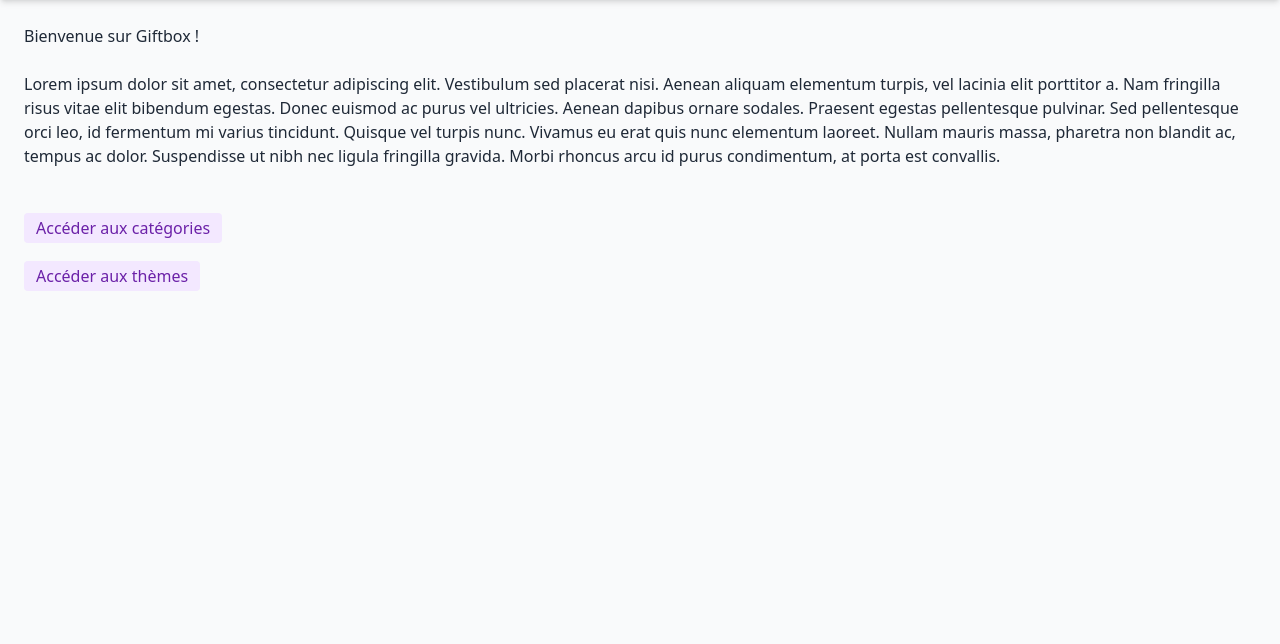
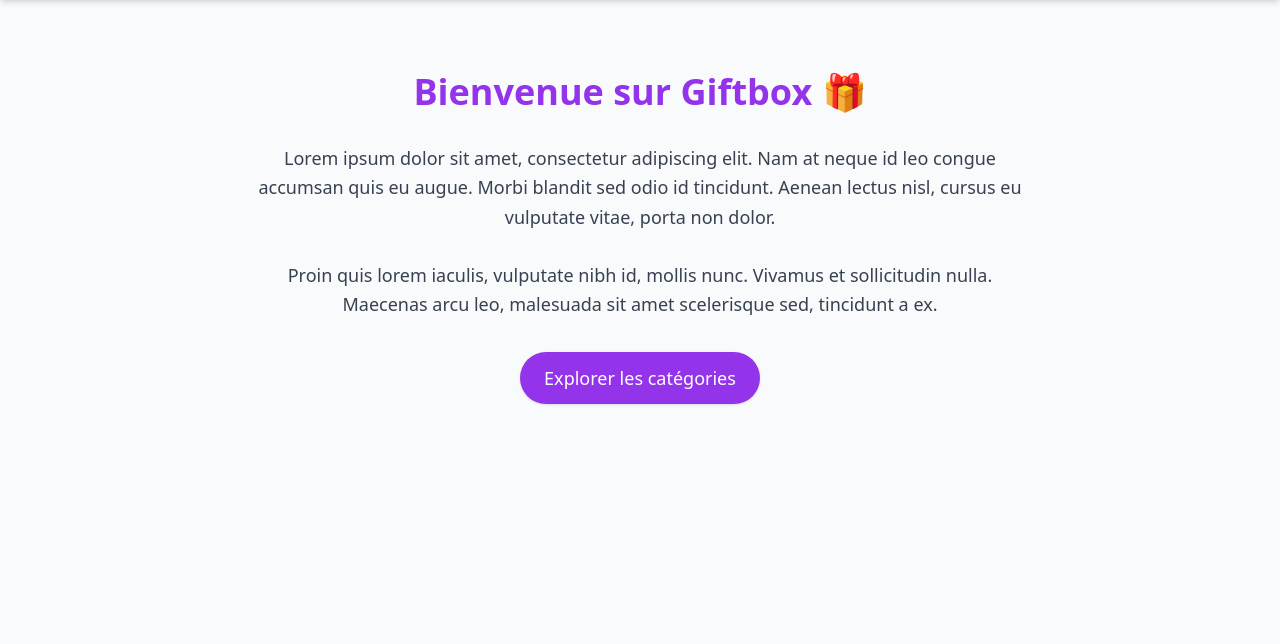
Before and after one commit to hugo-decrypte/TP_GITBOX, a PHP site: template gift.appli/src/views/home.html.twig in a window 1280 px wide. Shown: the part 64-708 px from the top of the page. Run offline with PHP 8.4, Linux system fonts and the light colour scheme; the template is opened without the code that fills it, so the values that code supplies are empty; some libraries are stand-ins or nearby versions.

Commit message:
doc sur les modèles et controleurs

```diff
--- a/gift.appli/src/Controllers/HomeAction.php
+++ b/gift.appli/src/Controllers/HomeAction.php
@@ -11,6 +11,11 @@ use Twig\Error\LoaderError;
 use Twig\Error\RuntimeError;
 use Twig\Error\SyntaxError;
 
+
+/**
+ * Contrôleur de la page d'accueil de l'application.
+ */
+
 class HomeAction extends AbstractAction {
 
     public function __invoke(Request $request, Response $response, array $args)
--- a/gift.appli/src/Controllers/PrestationParCategorieAction.php
+++ b/gift.appli/src/Controllers/PrestationParCategorieAction.php
@@ -8,6 +8,10 @@ use Psr\Http\Message\ResponseInterface as Response;
 use Psr\Http\Message\ServerRequestInterface as Request;
 use Slim\Views\Twig;
 
+
+/**
+ * Contrôleur chargé d'afficher les prestations d'une catégorie spécifique.
+ */
 class PrestationParCategorieAction extends AbstractAction {
 
     public function __invoke(Request $request, Response $response, array $args): Response {
--- a/gift.appli/src/views/home.html.twig
+++ b/gift.appli/src/views/home.html.twig
@@ -1,19 +1,24 @@
 {% extends "categories.html.twig" %}
 
+{% block title %}Accueil - Giftbox{% endblock %}
+
 {% block body %}
-    <h1>Bienvenue sur Giftbox !</h1>
-    <br>
-    <p>Lorem ipsum dolor sit amet, consectetur adipiscing elit. Vestibulum sed placerat nisi.
-        Aenean aliquam elementum turpis, vel lacinia elit porttitor a.
-        Nam fringilla risus vitae elit bibendum egestas. Donec euismod ac purus vel ultricies.
-        Aenean dapibus ornare sodales. Praesent egestas pellentesque pulvinar.
-        Sed pellentesque orci leo, id fermentum mi varius tincidunt. Quisque vel turpis nunc.
-        Vivamus eu erat quis nunc elementum laoreet. Nullam mauris massa, pharetra non blandit ac, tempus ac dolor.
-        Suspendisse ut nibh nec ligula fringilla gravida. Morbi rhoncus arcu id purus condimentum, at porta est convallis.</p>
-    <br>
-    <br>
-    <a class="px-3 py-1 bg-purple-100 text-purple-800 rounded hover:bg-purple-200 transition" href="/categories">Accéder aux catégories</a>
-    <br>
-    <br>
-    <a class="px-3 py-1 bg-purple-100 text-purple-800 rounded hover:bg-purple-200 transition" href="/theme">Accéder aux thèmes</a>
+    <div class="text-center mt-12 space-y-8">
+
+        <h1 class="text-4xl font-extrabold text-purple-600">Bienvenue sur Giftbox 🎁</h1>
+
+        <p class="text-lg text-gray-700 max-w-3xl mx-auto leading-relaxed">
+            Lorem ipsum dolor sit amet, consectetur adipiscing elit.
+            Nam at neque id leo congue accumsan quis eu augue. Morbi blandit sed odio id tincidunt.
+            Aenean lectus nisl, cursus eu vulputate vitae, porta non dolor.             <br><br>
+
+            Proin quis lorem iaculis, vulputate nibh id, mollis nunc. Vivamus et sollicitudin nulla.
+            Maecenas arcu leo, malesuada sit amet scelerisque sed, tincidunt a ex.
+        </p>
+
+        <a href="/categories" class="inline-block px-6 py-3 bg-purple-600 text-white text-lg rounded-full shadow hover:bg-purple-700 transition">
+            Explorer les catégories
+        </a>
+
+    </div>
 {% endblock %}
```
Also changed, not shown: gift.appli/src/Controllers/AbstractAction.php (+7 -0 lines), gift.appli/src/Controllers/CategorieIdAction.php (+7 -0 lines), gift.appli/src/Controllers/CategoriesAction.php (+9 -0 lines), gift.appli/src/Controllers/PrestationAction.php (+14 -0 lines), gift.appli/src/Controllers/ThemesAction.php (+9 -0 lines), gift.appli/src/conf/bootstrap.php (+27 -7 lines), gift.appli/src/conf/routes.php (+11 -0 lines), gift.appli/src/models/Categorie.php (+12 -0 lines), gift.appli/src/models/CoffretType.php (+13 -1 lines), gift.appli/src/models/Prestation.php (+12 -0 lines), gift.appli/src/models/Theme.php (+8 -0 lines), gift.appli/src/utils/Eloquent.php (+12 -0 lines).
